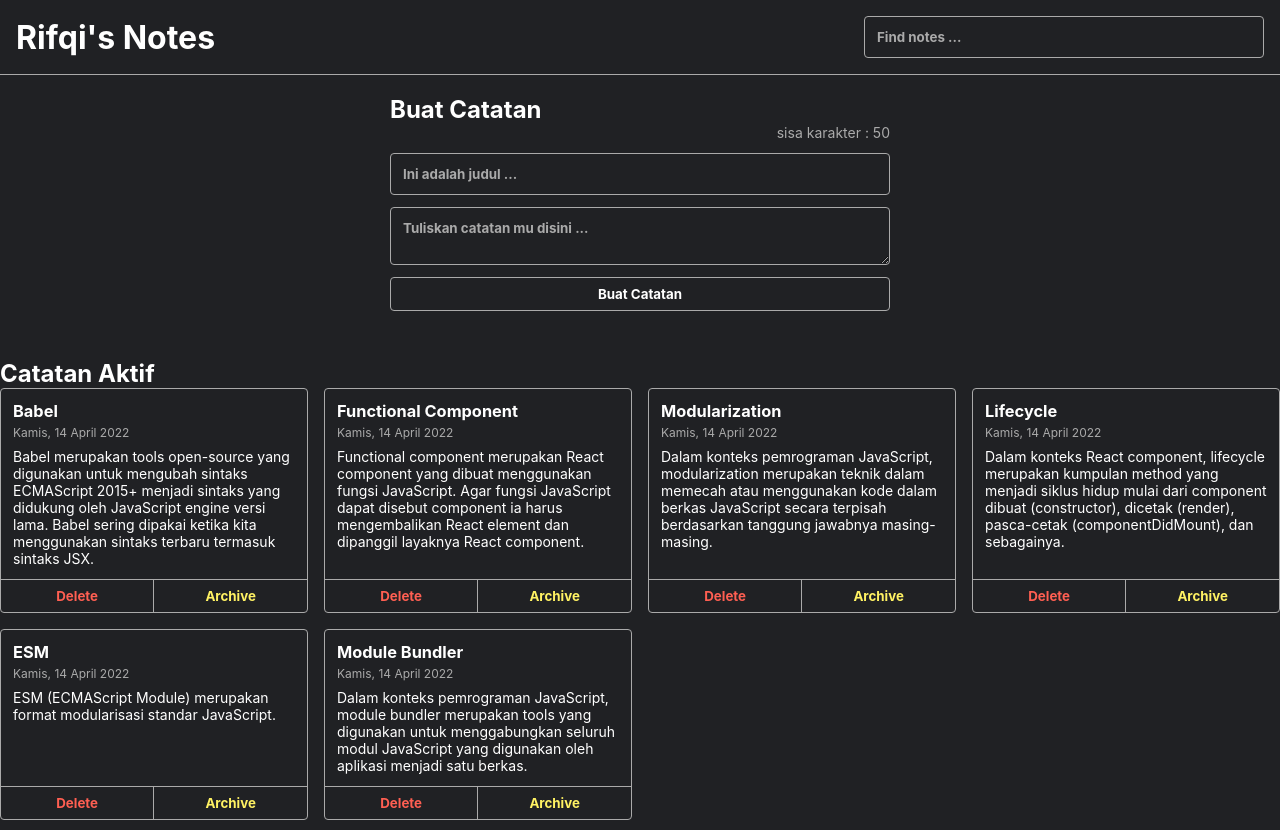
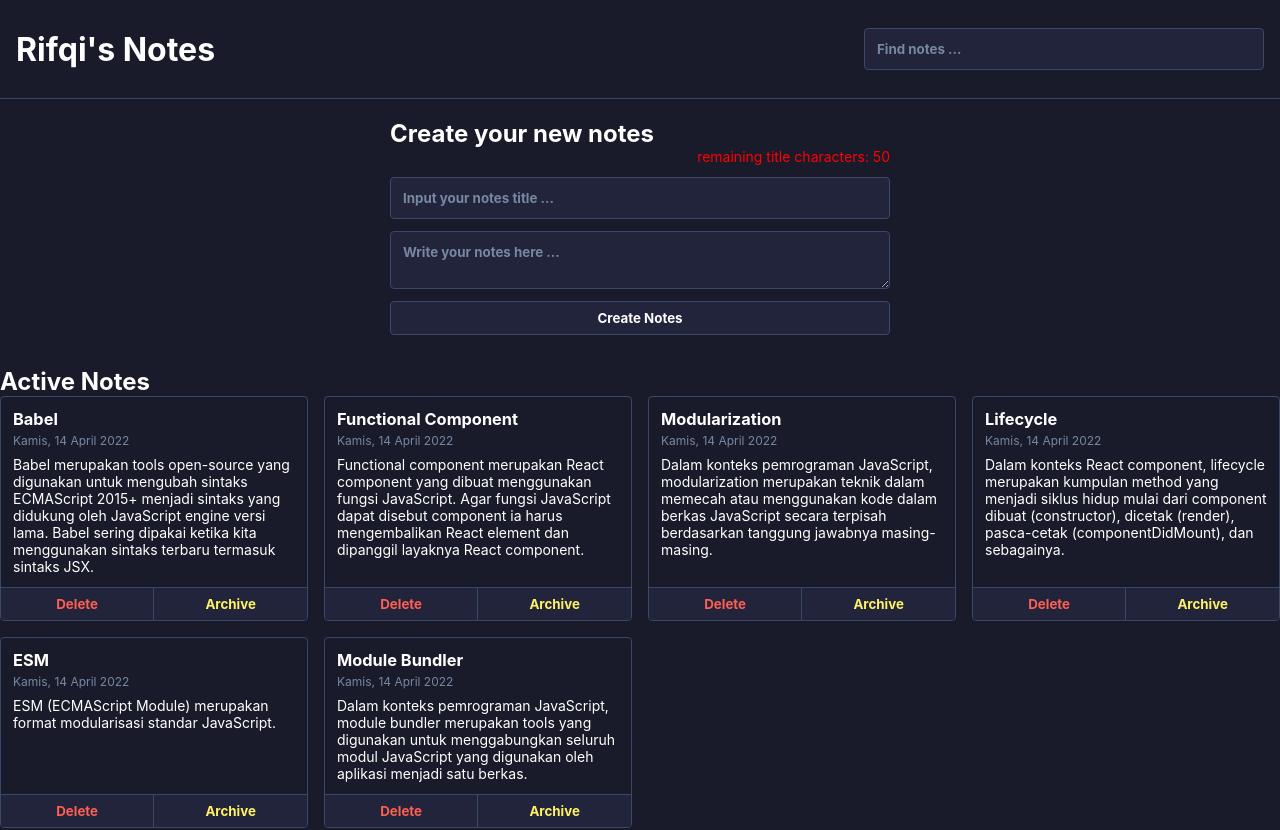
Before and after one commit to rifqi142/submission-notesapp-react-dicoding, a React (Vite) app: page / in a window 1280 px wide. Shown: the top 830 px of the page. Built offline with nearby package versions, Linux system fonts and the light colour scheme.

Commit message:
fix search feature and re-design notes app

```diff
--- a/src/components/NotesApp.jsx
+++ b/src/components/NotesApp.jsx
@@ -9,17 +9,14 @@ export default class NotesApp extends React.Component {
     super(props);
     this.state = {
       notes: getInitialData(),
-      filteredNotes: [],
+      search: "",
     };
     this.onAddNote = this.onAddNote.bind(this);
     this.onDeleteNote = this.onDeleteNote.bind(this);
     this.onArchiveNote = this.onArchiveNote.bind(this);
     this.onUnarchiveNote = this.onUnarchiveNote.bind(this);
+    this.onSearchNote = this.onSearchNote.bind(this);
   }
-
-  renderNotes = (filteredNotes) => {
-    this.setState({ filteredNotes });
-  };
 
   onDeleteNote(id) {
     const notes = this.state.notes.filter((note) => note.id !== id);
@@ -48,8 +45,8 @@ export default class NotesApp extends React.Component {
             id: Date.now(),
             title,
             body,
-            isArchived: false,
             createdAt: Date.now(),
+            archived: false,
           },
         ],
       };
@@ -69,23 +66,30 @@ export default class NotesApp extends React.Component {
     this.setState({ notes });
   };
 
-  handleSearchInputChange = (event) => {
-    this.setState({ searchQuery: event.target.value });
-  };
+  onSearchNote(event) {
+    const captureValue = event.target.value.toLowerCase();
+    this.setState({ search: captureValue });
+    event.preventDefault();
+  }
 
   render() {
-    const notesToDisplay = this.state.filteredNotes.length
-      ? this.state.filteredNotes
-      : this.state.notes;
-
+    const searchDatas = !this.state.search
+      ? this.state.notes
+      : this.state.notes.filter((note) =>
+          note.title.toLowerCase().includes(this.state.search)
+        );
+    const activeDatas = searchDatas.filter((note) => !note.archived);
+    const archiveDatas = searchDatas.filter((note) => note.archived);
     return (
       <>
-        <NotesHeader renderNotes={this.renderNotes} notes={this.state.notes} />
+        <NotesHeader onSearch={this.onSearchNote} />
         <div className="notes-app__body">
           <NotesInput addNote={this.onAddNote} />
-          <h2>Catatan Aktif</h2>
+          <h2>Active Notes</h2>
           <NotesList
-            notes={notesToDisplay}
+            notes={this.state.notes}
+            activeDatas={activeDatas}
+            archiveDatas={archiveDatas}
             onDelete={this.onDeleteNote}
             onArchive={this.onArchiveNote}
             onUnarchive={this.onUnarchiveNote}
--- a/src/components/NotesHeader.jsx
+++ b/src/components/NotesHeader.jsx
@@ -1,24 +1,15 @@
 import React from "react";
 
-function NotesHeader({ notes, renderNotes }) {
-  const filterNotes = (title) => {
-    const filteredNotes = [...notes].filter((note) =>
-      note.title.toLowerCase().includes(title.toLowerCase())
-    );
-    renderNotes(filteredNotes);
-  };
-
+function NotesHeader({ onSearch }) {
   return (
     <>
       <div className="note-app__header">
         <h1>Rifqi's Notes</h1>
         <div className="note-search">
           <input
+            onChange={(event) => onSearch(event)}
             type="text"
             placeholder="Find notes ..."
-            onChange={(e) => {
-              filterNotes(e.target.value);
-            }}
           />
         </div>
       </div>
--- a/src/components/NotesInput.jsx
+++ b/src/components/NotesInput.jsx
@@ -37,14 +37,15 @@ export default class NotesInput extends React.Component {
     return (
       <form className="note-input" onSubmit={this.onSubmitEventHandler}>
         <br />
-        <h2>Buat Catatan</h2>
-        <p className="note-input__title__char-limit">
-          sisa karakter : {50 - this.state.title.length}
+        <h2>Create your new notes</h2>
+        <p className="note-input__title__char-limit" style={{ color: "red" }}>
+          remaining title characters: {50 - this.state.title.length}
         </p>
+
         <input
           className="note-input-title"
           type="text"
-          placeholder="Ini adalah judul ..."
+          placeholder="Input your notes title ..."
           value={this.state.title}
           onChange={this.onTitleChangeEventHandler}
           maxLength={50}
@@ -53,12 +54,12 @@ export default class NotesInput extends React.Component {
         <textarea
           className="note-input-body"
           type="text"
-          placeholder="Tuliskan catatan mu disini ..."
+          placeholder="Write your notes here ..."
           value={this.state.body}
           onChange={this.onBodyChangeEventHandler}
           required
         />
-        <button type="submit">Buat Catatan</button>
+        <button type="submit">Create Notes</button>
       </form>
     );
   }
--- a/src/components/NotesList.jsx
+++ b/src/components/NotesList.jsx
@@ -1,34 +1,38 @@
 import React from "react";
 import NotesItem from "./NotesItem";
 
-function NotesList({ notes, onDelete, onArchive, onUnarchive }) {
-  const regularNotes = notes.filter((note) => !note.archived);
-  const archivedNotes = notes.filter((note) => note.archived);
-  const filteredNotes = notes.filter((note) => !note.archived);
+function NotesList({
+  onDelete,
+  onArchive,
+  onUnarchive,
+  activeDatas,
+  archiveDatas,
+}) {
+  const regularNotes = activeDatas;
+  const archivedNotes = archiveDatas;
 
   return (
     <>
       <div className="notes-list">
-        {filteredNotes.length === 0 ? (
-          <p className="notes-list__empty-message">Tidak ada catatan</p>
+        {regularNotes.length === 0 ? (
+          <p className="notes-list__empty-message">No Notes Found!</p>
         ) : (
-          filteredNotes.map((note) => (
+          regularNotes.map((note) => (
             <NotesItem
               key={note.id}
               id={note.id}
               onDelete={onDelete}
               onArchive={onArchive}
-              onUnarchive={onUnarchive}
               {...note}
             />
           ))
         )}
       </div>
 
-      <h2>Arsip</h2>
+      <h2>Archive Notes</h2>
       <div className="notes-list">
         {archivedNotes.length === 0 ? (
-          <p className="notes-list__empty-message">Tidak ada catatan</p>
+          <p className="notes-list__empty-message">No Notes Found!</p>
         ) : (
           archivedNotes.map((note) => (
             <NotesItem
--- a/src/styles/style.css
+++ b/src/styles/style.css
@@ -5,23 +5,25 @@
 }
 
 body {
-  font-family: 'Inter', sans-serif;
-  background-color: #202124;
-  color: white;
+  font-family: "Inter", sans-serif;
+  background-color: #1a1b2a;
+  color: #ffffff;
 }
 
-input, textarea {
+input,
+textarea {
   padding: 12px;
   margin: 12px 0;
-  font-family: 'Inter', sans-serif;
-  background-color: transparent;
+  font-family: "Inter", sans-serif;
+  background-color: #21243b;
   color: white;
-  border: 1px solid #aaa;
+  border: 1px solid #394867;
   border-radius: 4px;
 }
 
-input::placeholder, textarea::placeholder {
-  color: #aaa;
+input::placeholder,
+textarea::placeholder {
+  color: #7788a3;
   font-weight: bold;
 }
 
@@ -29,35 +31,35 @@ input::placeholder, textarea::placeholder {
   display: flex;
   align-items: center;
   justify-content: center;
-  padding: 4px 16px;
-  border-bottom: 1px solid #aaa;
+  padding: 1rem;
+  border-bottom: 1px solid #394867;
 }
 
 .note-app__header h1 {
   margin: 8px 0;
   flex: 1;
-  color: white;
+  color: #ffffff;
 }
-
 
 .note-app__body {
   max-width: 1000px;
   margin: 16px auto;
-  padding: 12px;
+  padding: 1rem;
 }
 
 .note-app__body h2 {
   font-weight: normal;
-  margin: 16px 0;
+  margin: 1rem 0;
 }
 
 .note-input {
   margin: 0 auto;
   max-width: 500px;
-  margin-bottom: 48px;
+  margin-bottom: 2rem;
 }
 
-.note-input input, .note-input textarea {
+.note-input input,
+.note-input textarea {
   display: block;
   width: 100%;
 }
@@ -69,7 +71,7 @@ input::placeholder, textarea::placeholder {
 .note-input__title__char-limit {
   font-size: 14px;
   text-align: right;
-  color: #aaa;
+  color: #7788a3;
 }
 
 .note-input__body {
@@ -80,10 +82,10 @@ input::placeholder, textarea::placeholder {
   display: block;
   width: 100%;
   padding: 8px;
-  background-color: transparent;
-  font-family: 'Inter', sans-serif;
+  background-color: #21243b;
+  font-family: "Inter", sans-serif;
   color: white;
-  border: 1px solid #aaa;
+  border: 1px solid #394867;
   border-radius: 4px;
   font-weight: bold;
   cursor: pointer;
@@ -94,16 +96,16 @@ input::placeholder, textarea::placeholder {
   grid-template-columns: 1fr;
   grid-template-rows: minmax(min-content, max-content);
   gap: 16px;
-  margin-bottom: 48px;
+  margin-bottom: 2rem;
 }
 
 .notes-list__empty-message {
   text-align: center;
-  color: #aaa;
+  color: #7788a3;
 }
 
 .note-item {
-  border: 1px solid #aaa;
+  border: 1px solid #394867;
   border-radius: 4px;
   overflow: hidden;
   display: flex;
@@ -125,7 +127,7 @@ input::placeholder, textarea::placeholder {
 .note-item__date {
   font-size: 12px;
   margin-bottom: 8px;
-  color: #aaa;
+  color: #7788a3;
 }
 
 .note-item__body {
@@ -136,20 +138,21 @@ input::placeholder, textarea::placeholder {
   display: flex;
 }
 
-.note-item__delete-button,.note-item__archive-button {
+.note-item__delete-button,
+.note-item__archive-button {
   display: block;
   width: 100%;
-  background-color: transparent;
+  background-color: #21243b;
   border: 0;
-  border-top: 1px solid #aaa;
+  border-top: 1px solid #394867;
   padding: 8px 0;
-  font-family: 'Inter', sans-serif;
+  font-family: "Inter", sans-serif;
   font-weight: bold;
   cursor: pointer;
 }
 
 .note-item__delete-button {
-  border-right: 1px solid #aaa;
+  border-right: 1px solid #394867;
   color: #ff5f52;
 }
 
@@ -181,7 +184,7 @@ input::placeholder, textarea::placeholder {
   }
 }
 
-@media only screen and (min-width: 800px) {
+@media only screen and (min-width: 1200px) {
   .notes-list {
     grid-template-columns: repeat(4, 1fr);
   }
```
Also changed, not shown: src/components/NotFoundSearch.jsx (deleted).
